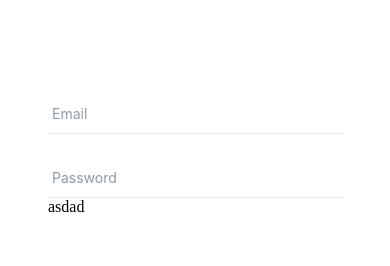
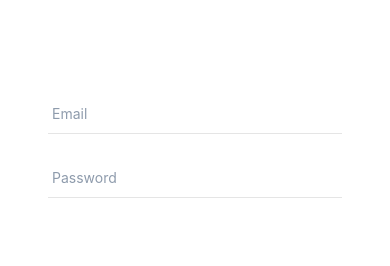
Before and after one commit to AceKnight97/LocaShare, a React Native app: screen /signIn in a window 390 px wide. Shown: the part 147-413 px from the top of the page. Built offline with nearby package versions, Linux system fonts and the light colour scheme; what fbemitter would draw is missing.

Commit message:
doing something

```diff
--- a/src/components/Inputs/InputCT/_inputCT.js
+++ b/src/components/Inputs/InputCT/_inputCT.js
@@ -30,7 +30,7 @@ const InputCTStyle = StyleSheet.create({
     color: 'black',
     textAlignVertical: 'top',
     flex: 1,
-    outline: 'none',
+    // outline: 'none',
   },
   titleText: {
     color: 'black',
--- a/src/components/Inputs/InputCT/index.js
+++ b/src/components/Inputs/InputCT/index.js
@@ -180,7 +180,7 @@ InputCT.propTypes = {
   onChange: PropTypes.func,
   maxLength: PropTypes.number,
   placeholder: PropTypes.string,
-  icon: PropTypes.string,
+  icon: PropTypes.any,
   onSubmitEditing: PropTypes.func,
   numberOfLines: PropTypes.number,
   type: PropTypes.string,
--- a/src/components/ui/loginFrame/loginFrameStyle.js
+++ b/src/components/ui/loginFrame/loginFrameStyle.js
@@ -27,7 +27,7 @@ const loginFrameStyle = StyleSheet.create({
   loginFrameFooterCopyright: {
     height: '100%',
     display: 'flex',
-    alignItems: 'end',
+    alignItems: 'flex-end',
     paddingBottom: 12,
     fontSize: 12,
     justifyContent: 'center',
--- a/src/pages/signIn/index.js
+++ b/src/pages/signIn/index.js
@@ -1,8 +1,7 @@
 import PropTypes from 'prop-types';
 import React, { useContext, useEffect, useRef } from 'react';
 import {
-  Image,
-  TouchableOpacity
+  Image, View
 } from 'react-native';
 import AuthContext from '../../auth';
 import InputCT from '../../components/Inputs/InputCT/index';
@@ -47,7 +46,7 @@ const SignIn = (props) => {
 
   return (
     <LoginFrame>
-      <view style={signInStyle.signIn}>
+      <View style={signInStyle.signIn}>
         <InputCT
           style={signInInputEmail}
           name="email"
@@ -78,8 +77,8 @@ const SignIn = (props) => {
           errMes={passwordErr}
         />
 
-        <TouchableOpacity>asdad</TouchableOpacity>
-      </view>
+        {/* <TouchableOpacity>asdad</TouchableOpacity> */}
+      </View>
     </LoginFrame>
   );
 };
```
